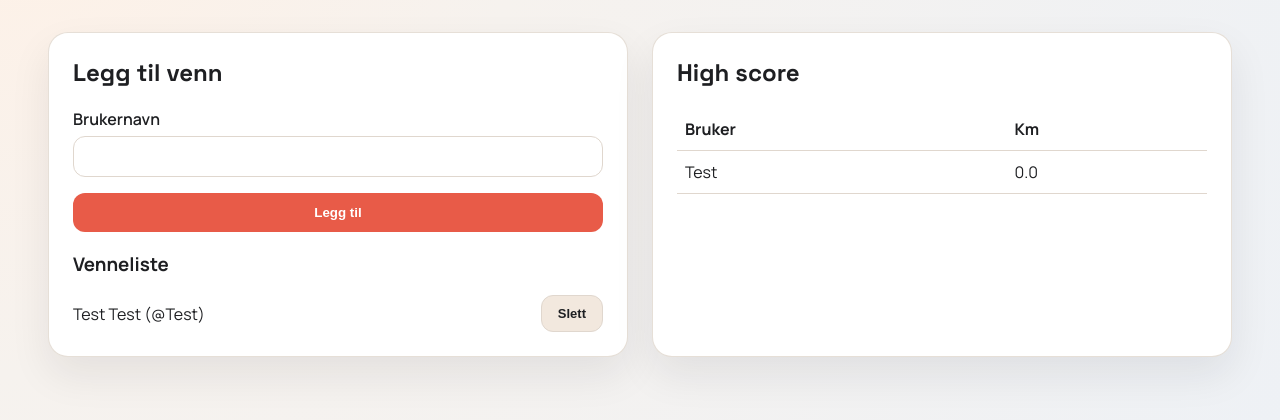
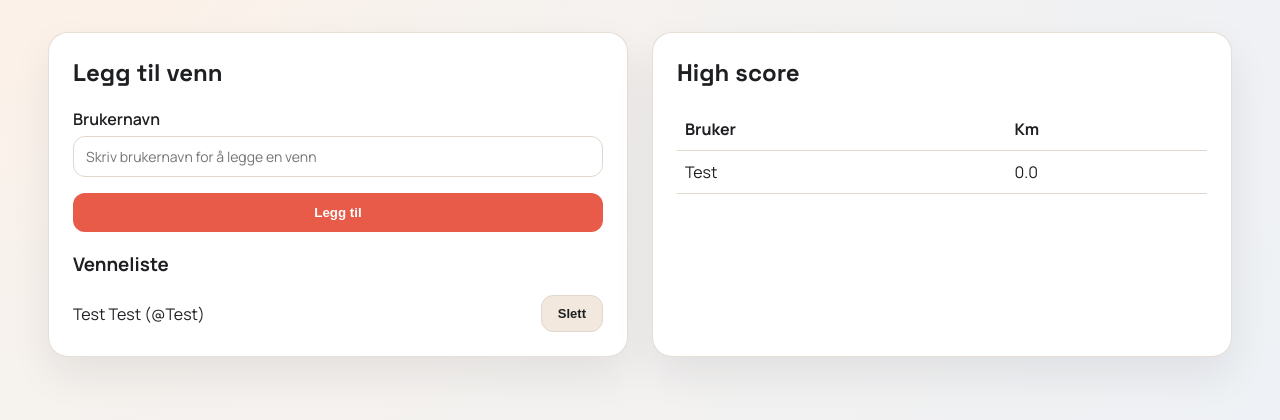
Before and after one commit to ikosmaz/followme, a Flask app: page /friends in a window 1280 px wide. Shown: the part 156-576 px from the top of the page. Run offline with Flask 3, Linux system fonts and the light colour scheme; a user stored in the database is signed in; data comes from the database, SQL or seed files in the repository.

Commit message:
Add placeholder to username input in friends form

```diff
--- a/templates/friends.html
+++ b/templates/friends.html
@@ -6,7 +6,7 @@
     <h2>Legg til venn</h2>
     <form method="post" class="form">
       <label>Brukernavn
-        <input type="text" name="username" required>
+        <input type="text" name="username" required placeholder="Skriv brukernavn for å legge en venn">
       </label>
       <button class="button" type="submit">Legg til</button>
     </form>
```
